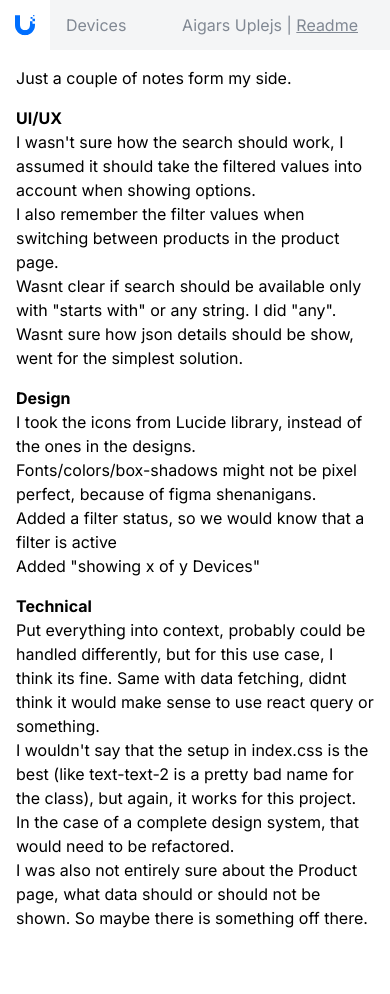
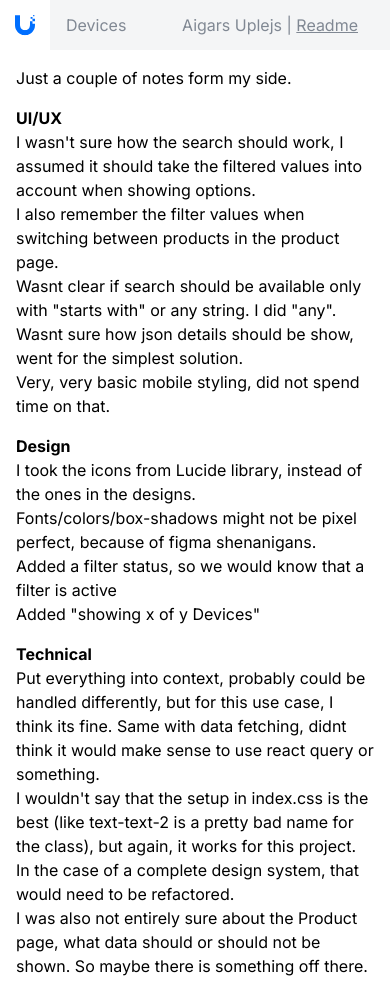
Before and after one commit to Aigarsss/ui, a React (Vite) app: page /readme in a window 390 px wide. Before the commit the page ends 946 px from the top, so only its background shows below. Built offline with nearby package versions, Linux system fonts and the light colour scheme; no server answers.

Commit message:
Add basic mobile styles

```diff
--- a/src/components/FilterAndSearch/FilterAndSearch.tsx
+++ b/src/components/FilterAndSearch/FilterAndSearch.tsx
@@ -12,8 +12,8 @@ const FilterAndSearch = () => {
 		useProductContext();
 
 	return (
-		<div className="flex justify-between items-center h-[64px]">
-			<div className="flex items-center">
+		<div className="flex flex-col md:flex-row md:justify-between md:items-center md:h-[64px] mt-4 md:mt-0">
+			<div className="flex flex-col md:flex-row md:items-center">
 				<SearchSelect placeholder="Search" />
 
 				<div className="text-gray-4 text-xs ml-4">
--- a/src/pages/ProductPage/ProductPage.tsx
+++ b/src/pages/ProductPage/ProductPage.tsx
@@ -105,7 +105,7 @@ const ProductPage: React.FC = () => {
 			</div>
 
 			<div className={classes.container}>
-				<div className="flex">
+				<div className="flex flex-col md:flex-row mx-4 md:mx-0">
 					<div className={classes.imageContainer}>
 						<img
 							src={getImageUrl(
--- a/src/pages/ReadmePage/ReadmePage.tsx
+++ b/src/pages/ReadmePage/ReadmePage.tsx
@@ -22,6 +22,9 @@ const ReadmePage = () => {
 				<li>
 					Wasnt sure how json details should be show, went for the simplest
 					solution.
+				</li>
+				<li>
+					Very, very basic mobile styling, did not spend time on that.
 				</li>
 			</ul>
 
--- a/src/utils/getImageUrl.ts
+++ b/src/utils/getImageUrl.ts
@@ -1,4 +1,3 @@
-// TODO, handle case when doesnt exist
 export const getImageUrl = (id: string, imageDefault: string) => {
 	return `https://images.svc.ui.com/?u=https%3A%2F%2Fstatic.ui.com%2Ffingerprint%2Fui%2Fimages%2F${id}%2Fdefault%2F${imageDefault}.png&w=275&q=75`;
 };
```
Also changed, not shown: 1 other file (tests, documents, lock files or other folders).
